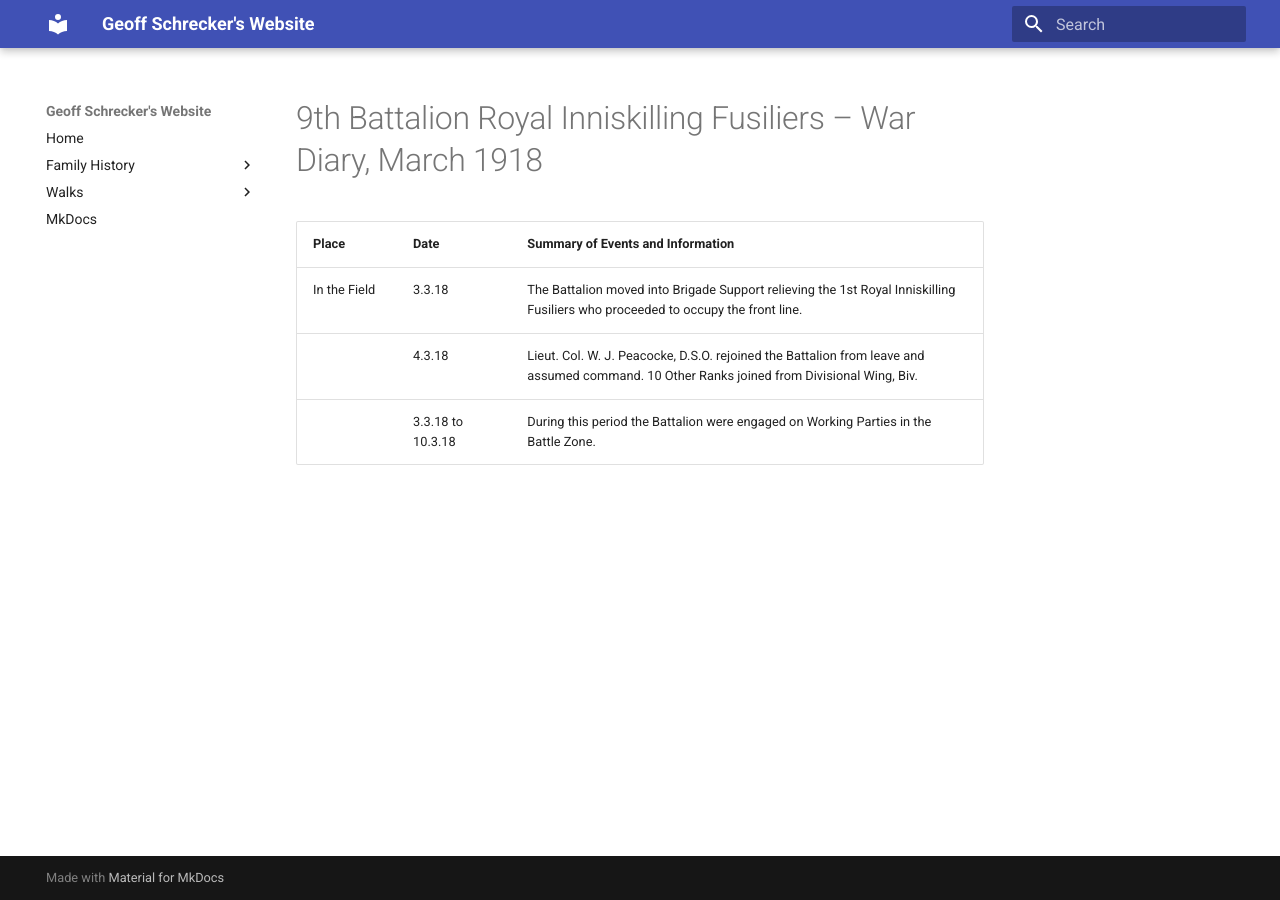
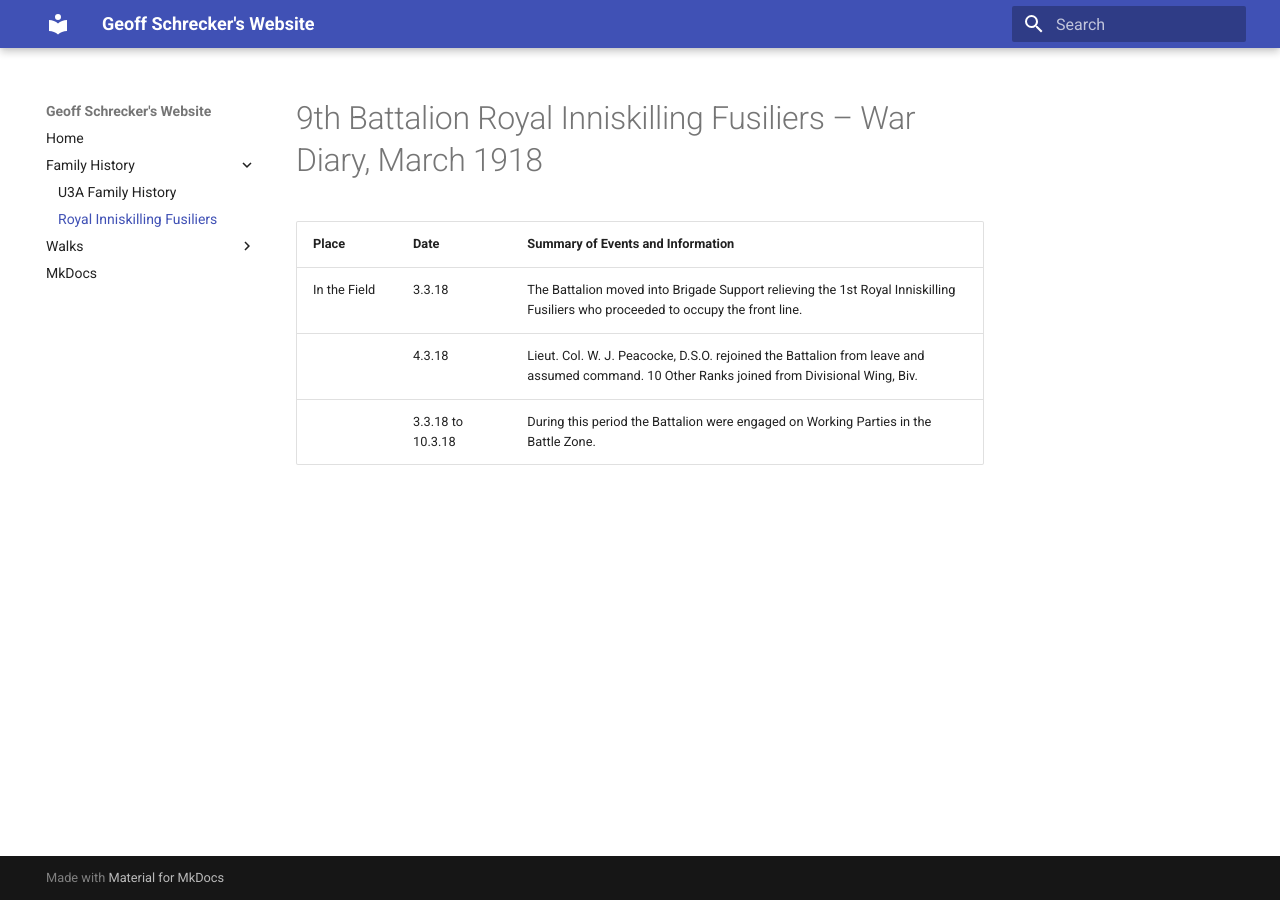
Before and after one commit to GeoffSchrecker/geoffschrecker, an MkDocs documentation site: the page built from docs/Inniskillings.md, in a window 1280 px wide. Built offline with MkDocs 1.6.1 and Material for MkDocs 9.7.7, drawn with Linux system fonts in a browser that asks for light colours; some of the changed lines change nothing that is shown.

Commit message:
Update menu to correct spelling

```diff
--- a/mkdocs.yml
+++ b/mkdocs.yml
@@ -5,7 +5,7 @@ nav:
   - Home: index.md
   - Family History:
       - U3A Family History: family_history.md
-      - Royal Inniskilling Fusiliers: Iniskillings.md
+      - Royal Inniskilling Fusiliers: Inniskillings.md
   - Walks:
       - Grindleford to Froggatt Loop: Grindleford1.md
   - MkDocs: mkdocs.md
```
